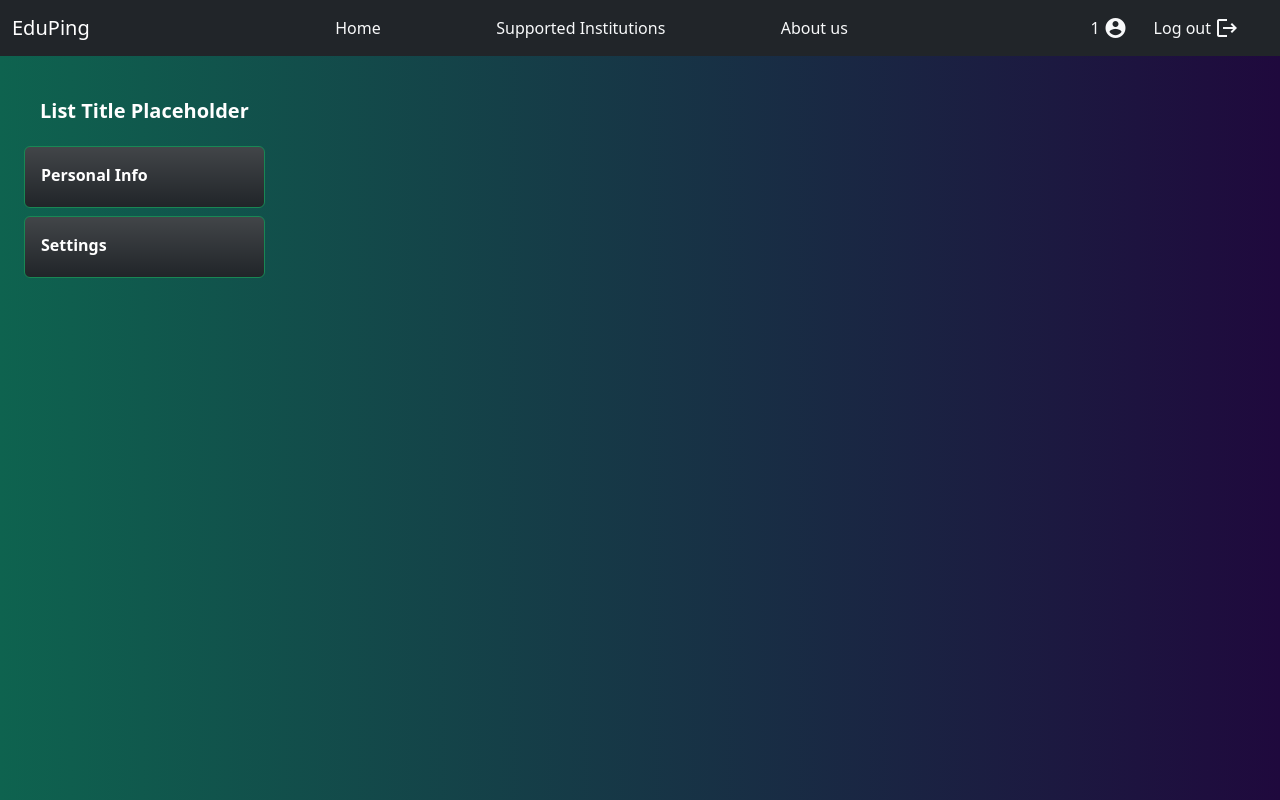
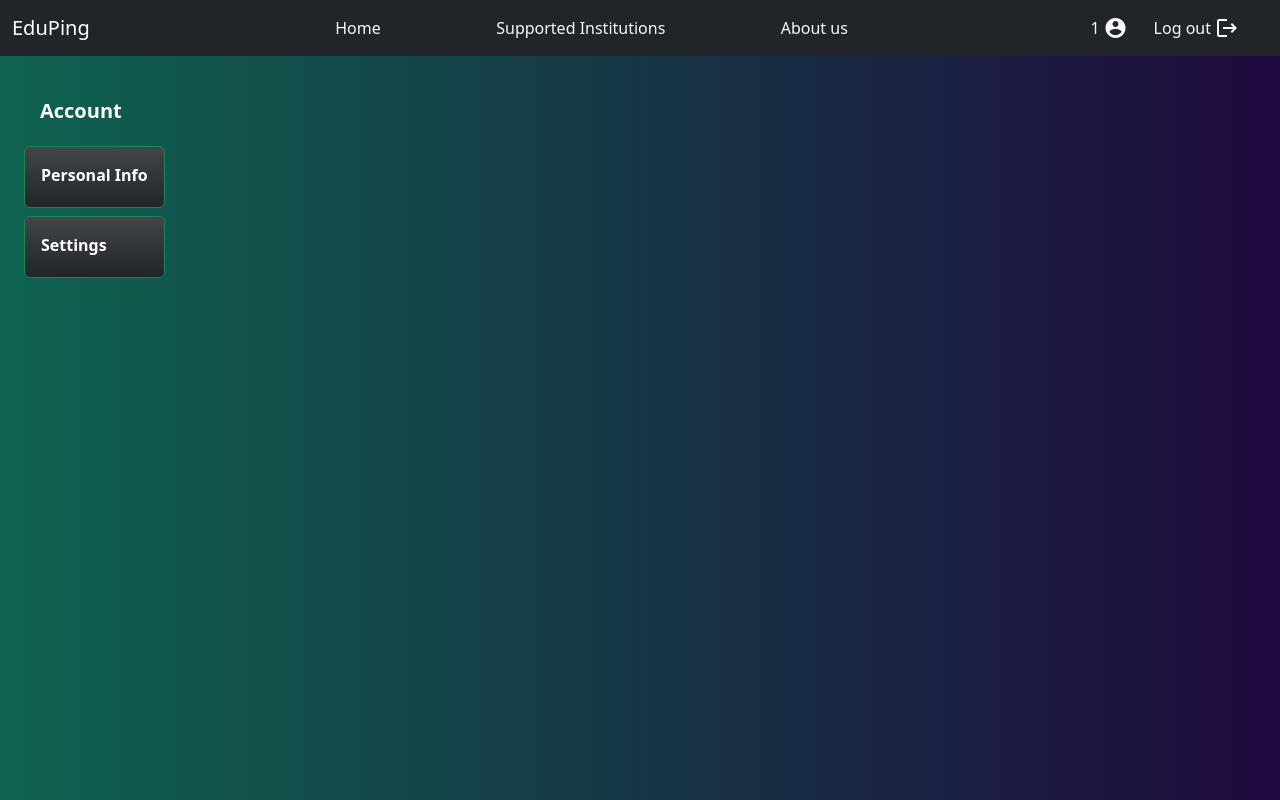
Before and after one commit to HercVs/ping-ang, an Angular app: page /account in a window 1280 px wide. Built offline with nearby package versions, Linux system fonts and the light colour scheme; sample sign-in values are in the browser's storage.

Commit message:
side menu title

```diff
--- a/src/app/components/account-page/account-page.component.html
+++ b/src/app/components/account-page/account-page.component.html
@@ -1,4 +1,4 @@
 <div class="d-flex flex-column h-75 flex-md-row">
-	<app-sidebar [items]="accountItems"></app-sidebar>
+	<app-sidebar [title]="title" [items]="accountItems"></app-sidebar>
 	<router-outlet></router-outlet>
 </div>
--- a/src/app/components/account-page/account-page.component.ts
+++ b/src/app/components/account-page/account-page.component.ts
@@ -9,6 +9,7 @@ import { SidebarComponent } from '../sidebar/sidebar.component';
 	styleUrl: './account-page.component.css',
 })
 export class AccountPageComponent {
+	title: string = 'Account';
 	accountItems = [
 		{
 			name: 'Personal Info',
--- a/src/app/components/main-page/main-page.component.html
+++ b/src/app/components/main-page/main-page.component.html
@@ -1,4 +1,4 @@
 <div class="d-flex flex-column h-75 flex-md-row">
-	<app-sidebar [items]="subscriptions"></app-sidebar>
+	<app-sidebar [title]="title" [items]="subscriptions"></app-sidebar>
 	<router-outlet></router-outlet>
 </div>
--- a/src/app/components/main-page/main-page.component.ts
+++ b/src/app/components/main-page/main-page.component.ts
@@ -13,6 +13,7 @@ import { MenuItem } from '../../shared/interfaces/menu-item';
 })
 export class MainPageComponent {
 	institutionService = inject(InstitutionService);
+	title: string = 'Subscriptions';
 	subscriptions: MenuItem[] = [];
 
 	ngOnInit() {
--- a/src/app/components/sidebar/sidebar.component.html
+++ b/src/app/components/sidebar/sidebar.component.html
@@ -2,7 +2,7 @@
 	class="d-flex flex-column align-items-stretch flex-shrink-0 gap-1 m-4 text-nowrap"
 >
 	<div class="d-flex align-items-center flex-shrink-0 p-3">
-		<span class="fs-5 fw-semibold">List Title Placeholder</span>
+		<span class="fs-5 fw-semibold">{{ title }}</span>
 	</div>
 	<div class="list-group list-group-flush scrollarea gap-2">
 		@for (item of items; track $index) {
--- a/src/app/components/sidebar/sidebar.component.ts
+++ b/src/app/components/sidebar/sidebar.component.ts
@@ -9,5 +9,6 @@ import { RouterLink } from '@angular/router';
 	styleUrl: './sidebar.component.css',
 })
 export class SidebarComponent {
+	@Input() title: string | undefined;
 	@Input() items: MenuItem[] | undefined;
 }
```
